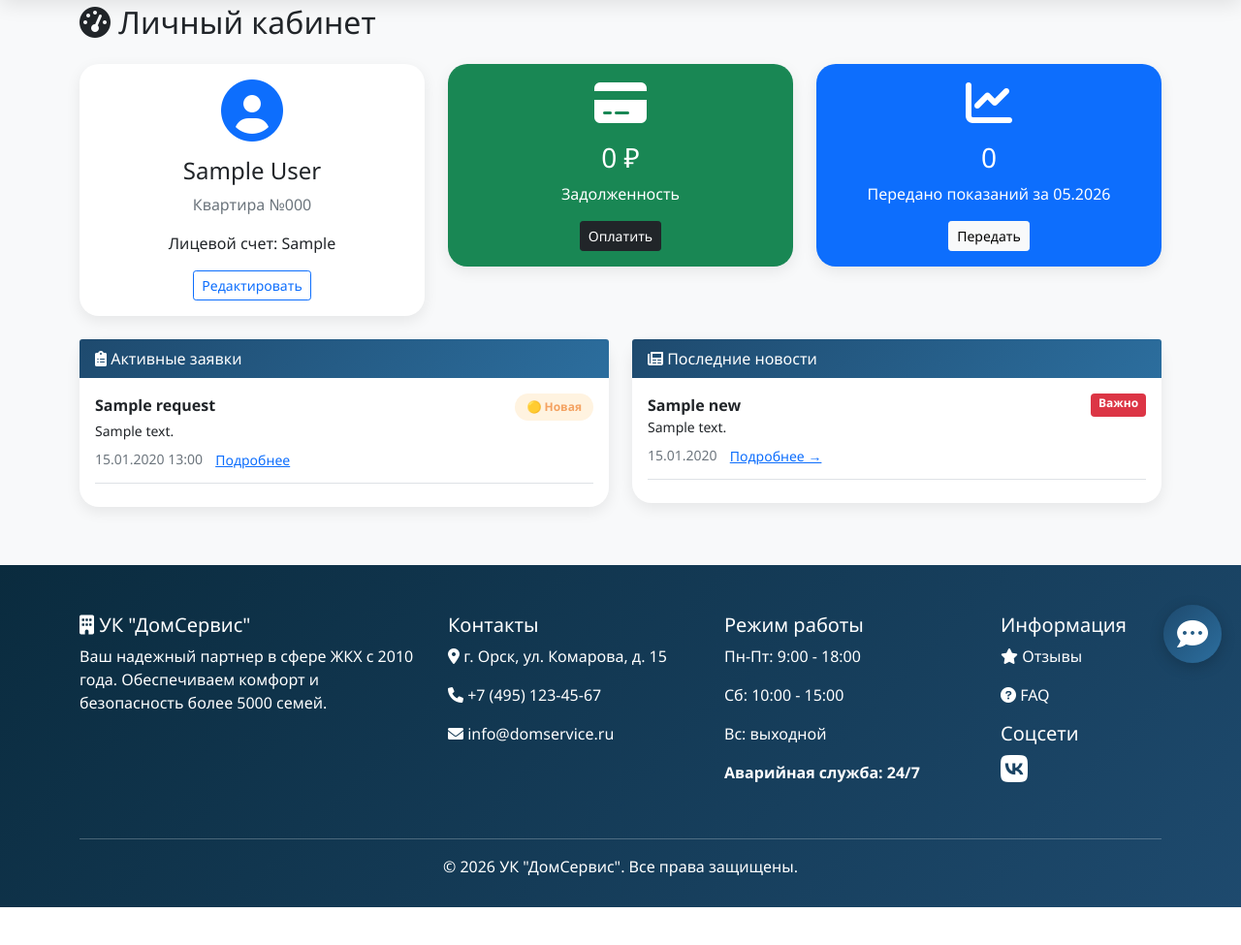
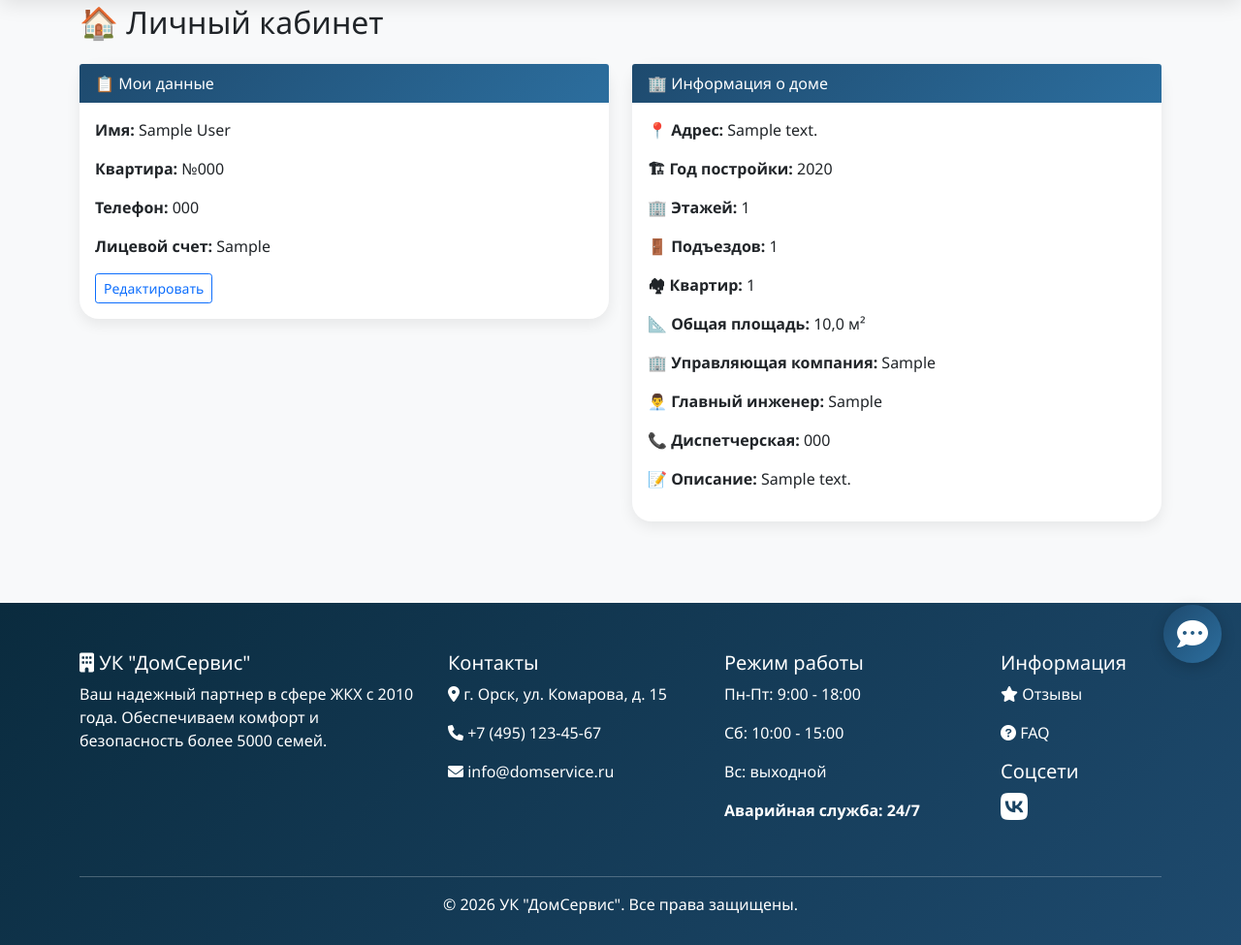
Before and after one commit to siemenssssssss/domservice, a Django app: page /dashboard/ in a window 1280 px wide. Shown: the part 96-1071 px from the top of the page at 97% size. Before the commit the page ends 1032 px from the top, so only its background shows below. Run offline with Django 5.2, Linux system fonts and the light colour scheme; a user stored in the database is signed in; tables that the repository leaves empty hold one stand-in row (values such as "Sample post"); data that the repository does not hold is empty.

Commit message:
Update dashboard.html

```diff
--- a/templates/main/dashboard.html
+++ b/templates/main/dashboard.html
@@ -2,89 +2,40 @@
 {% block title %}Личный кабинет{% endblock %}
 {% block content %}
 <div class="container mt-4">
-    <h2 class="mb-4"><i class="fas fa-tachometer-alt"></i> Личный кабинет</h2>
+    <h2 class="mb-4">🏠 Личный кабинет</h2>
 
     <div class="row">
-        <div class="col-md-4 mb-4">
-            <div class="card text-center">
+        <div class="col-md-6 mb-4">
+            <div class="card">
+                <div class="card-header bg-primary text-white">
+                    📋 Мои данные
+                </div>
                 <div class="card-body">
-                    <i class="fas fa-user-circle fa-4x text-primary mb-3"></i>
-                    <h4>{{ user.get_full_name }}</h4>
-                    <p class="text-muted">Квартира №{{ profile.apartment_number }}</p>
-                    <p>Лицевой счет: {{ profile.personal_account }}</p>
+                    <p><strong>Имя:</strong> {{ profile.user.get_full_name|default:profile.user.username }}</p>
+                    <p><strong>Квартира:</strong> №{{ profile.apartment_number }}</p>
+                    <p><strong>Телефон:</strong> {{ profile.phone }}</p>
+                    <p><strong>Лицевой счет:</strong> {{ profile.personal_account }}</p>
                     <a href="{% url 'profile_edit' %}" class="btn btn-outline-primary btn-sm">Редактировать</a>
                 </div>
             </div>
         </div>
 
-        <div class="col-md-4 mb-4">
-            <div class="card text-center {% if total_debt > 0 %}bg-warning{% else %}bg-success text-white{% endif %}">
-                <div class="card-body">
-                    <i class="fas fa-credit-card fa-3x mb-3"></i>
-                    <h3>{{ total_debt }} ₽</h3>
-                    <p>Задолженность</p>
-                    <a href="{% url 'payments' %}" class="btn btn-dark btn-sm">Оплатить</a>
-                </div>
-            </div>
-        </div>
-
-        <div class="col-md-4 mb-4">
-            <div class="card text-center bg-primary text-white">
-                <div class="card-body">
-                    <i class="fas fa-chart-line fa-3x mb-3"></i>
-                    <h3>{{ readings.count }}</h3>
-                    <p>Передано показаний за {{ current_month }}</p>
-                    <a href="{% url 'readings' %}" class="btn btn-light btn-sm">Передать</a>
-                </div>
-            </div>
-        </div>
-    </div>
-
-    <div class="row">
-        <div class="col-md-6">
+        <div class="col-md-6 mb-4">
             <div class="card">
-                <div class="card-header bg-primary text-white">
-                    <i class="fas fa-clipboard-list"></i> Активные заявки
+                <div class="card-header bg-success text-white">
+                    🏢 Информация о доме
                 </div>
                 <div class="card-body">
-                    {% for req in active_requests %}
-                        <div class="mb-2 border-bottom pb-2">
-                            <div class="d-flex justify-content-between">
-                                <strong>{{ req.title }}</strong>
-                                <span class="status-badge status-{{ req.status }}">{{ req.get_status_display }}</span>
-                            </div>
-                            <p class="mb-1 small">{{ req.description|truncatechars:80 }}</p>
-                            <small class="text-muted">{{ req.created_at|date:"d.m.Y H:i" }}</small>
-                            <a href="{% url 'request_detail' req.id %}" class="btn btn-sm btn-link">Подробнее</a>
-                        </div>
-                    {% empty %}
-                        <p class="text-muted text-center">Нет активных заявок</p>
-                    {% endfor %}
-                </div>
-            </div>
-        </div>
-
-        <div class="col-md-6">
-            <div class="card">
-                <div class="card-header bg-primary text-white">
-                    <i class="fas fa-newspaper"></i> Последние новости
-                </div>
-                <div class="card-body">
-                    {% for news in recent_news %}
-                        <div class="mb-2 border-bottom pb-2">
-                            <div class="d-flex justify-content-between">
-                                <strong>{{ news.title }}</strong>
-                                {% if news.is_important %}
-                                    <span class="badge bg-danger">Важно</span>
-                                {% endif %}
-                            </div>
-                            <p class="mb-1 small">{{ news.content|truncatechars:80 }}</p>
-                            <small class="text-muted">{{ news.date_posted|date:"d.m.Y" }}</small>
-                            <a href="{% url 'news_detail' news.id %}" class="btn btn-sm btn-link">Подробнее →</a>
-                        </div>
-                    {% empty %}
-                        <p class="text-muted text-center">Новостей пока нет</p>
-                    {% endfor %}
+                    <p><strong>📍 Адрес:</strong> {{ profile.house.address|default:"—" }}</p>
+                    <p><strong>🏗 Год постройки:</strong> {{ profile.house.building_year|default:"—" }}</p>
+                    <p><strong>🏢 Этажей:</strong> {{ profile.house.floors|default:"—" }}</p>
+                    <p><strong>🚪 Подъездов:</strong> {{ profile.house.entrances|default:"—" }}</p>
+                    <p><strong>🏘 Квартир:</strong> {{ profile.house.flat_count|default:"—" }}</p>
+                    <p><strong>📐 Общая площадь:</strong> {{ profile.house.total_area|default:"—" }} м²</p>
+                    <p><strong>🏢 Управляющая компания:</strong> {{ profile.house.managing_company|default:"—" }}</p>
+                    <p><strong>👨‍💼 Главный инженер:</strong> {{ profile.house.chief_engineer|default:"—" }}</p>
+                    <p><strong>📞 Диспетчерская:</strong> {{ profile.house.emergency_phone|default:"—" }}</p>
+                    <p><strong>📝 Описание:</strong> {{ profile.house.description|default:"—" }}</p>
                 </div>
             </div>
         </div>
```
